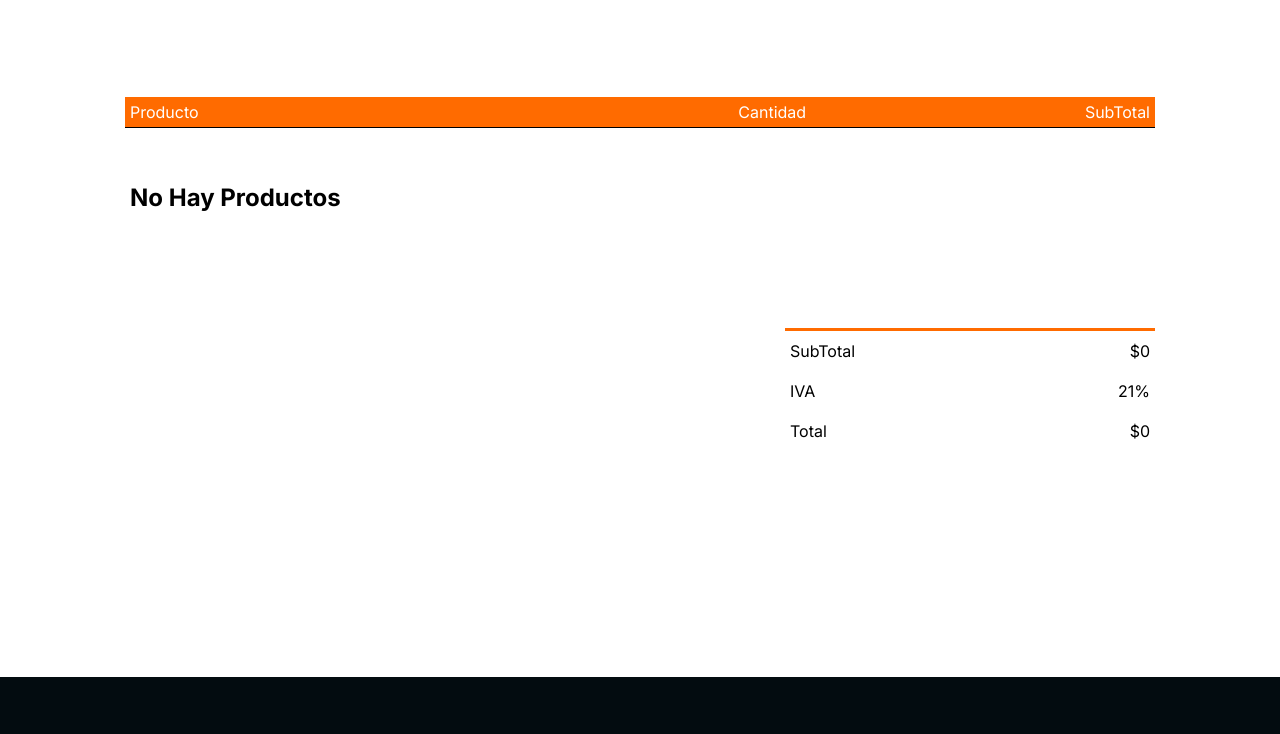
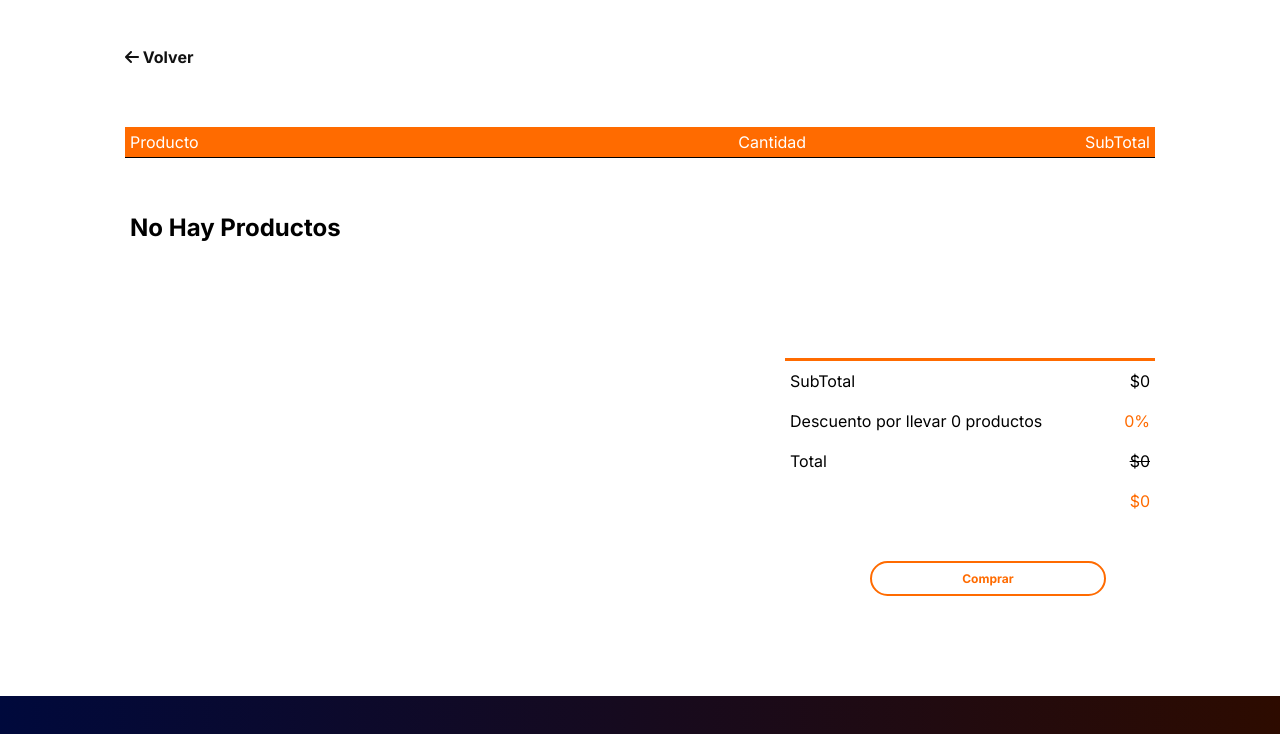
Before and after one commit to RafaelGini/JustBuy.github.io, a plain HTML site: page pages/carrito.html in a window 1280 px wide. Shown: the part 63-797 px from the top of the page. Drawn offline with Linux system fonts and the light colour scheme.

Commit message:
Nuevo: cuarto commit

```diff
--- a/css/style.css
+++ b/css/style.css
@@ -115,8 +115,7 @@ p{
 }
 
 .btn:hover{
-    transform: scale(1.04);
-    border: 1px solid #000;
+    transform: scale(1.05);
 }
 
 .header{
@@ -300,7 +299,7 @@ h4{
 }
 
 .footer{
-    background-color: var(--azul1);
+    background: linear-gradient(to right, #00093c, #2d0b00);
     color: #fff;
     font-size: 14px;
     padding: 60px 0 20px;
@@ -467,7 +466,7 @@ input{
 }
 
 .cart-page{
-    margin: 80px auto;
+    margin: 60px auto;
     min-height: 500px;
 }
 
@@ -550,6 +549,49 @@ th:last-child{
 .cursor-pointer{
     cursor: pointer;
 }
+
+.btn-comprar{
+    cursor: pointer;
+    display: inline-block;
+    background-color: #fff;
+    color: var(--paleta1);
+    font-weight: bold;
+    padding: 8px 90px;
+    margin: 30px 0;
+    border-radius: 30px;
+    border: 2px solid var(--paleta1);
+    transition: all 0.2s;
+}
+
+.btn-comprar:hover{
+    transform: scale(1.1);
+}
+
+.p-descontado{
+    text-decoration: line-through;
+}
+
+.p-descuento{
+    color: var(--paleta1);
+}
+
+.a-volver{
+    margin-top: 30px;
+}
+
+.a-volver a{
+    font-weight: bold;
+}
+
+.a-volver a:hover{
+    text-decoration: underline;
+}
+
+
+/* ======================  Section ======================*/
+
+
+
 
 /* ======================  Media Query Menu ======================*/
 @media only screen and (max-width: 800px){
--- a/js/carrito.js
+++ b/js/carrito.js
@@ -3,6 +3,7 @@ const Carrito = getFromDataBase('carrito');
 const mainDiv = document.querySelector(".cart-page");
 const ContenedorDeProductos = document.getElementById("CargarCarrito");
 const divPrecioTotal = document.querySelector(".total-price");
+const IVA = 1.21;
 
 // --------------------- Modulos ---------------------//
 
@@ -46,15 +47,10 @@ const CargarCarrito = () => {
     } else {
         Carrito.forEach( objeto => {
             CargarProductoAlCarrito(objeto);
-        });
+        })
     }
 
     CargarTotal();
-}
-
-const TotalCarrito = () =>{
-    if (Carrito == null || Carrito.length == 0)return 0;
-    return Carrito.reduce((acc, prod) => acc + (prod.precio * prod.cantidad), 0);
 }
 
 const CargarProductoAlCarrito = (producto) =>{
@@ -82,7 +78,7 @@ const CargarProductoAlCarrito = (producto) =>{
     tr.appendChild(td3);
     ContenedorDeProductos.appendChild(tr);
 
-    //Eventos a los botones
+    //Evento: Remover un producto del carrito
      const removeBtn = document.querySelector(`#producto-${producto.id} .cart-info a`);
     removeBtn.addEventListener('click', () => {
         Carrito.splice(inCarrito(producto), 1);
@@ -90,6 +86,7 @@ const CargarProductoAlCarrito = (producto) =>{
         CargarCarrito();
     });
 
+    //Evento: Alterar la cantidad de un producto
     const quantityInput = document.querySelector(`#producto-${producto.id} td input`);
     quantityInput.addEventListener('change', () => {
         if (quantityInput.value < 0){
@@ -100,12 +97,9 @@ const CargarProductoAlCarrito = (producto) =>{
             quantityInput.value = 999;
             alert(`El maximo de productos a comprar es 999 unidades`)
         }
-
         const precioTotalDelProducto = document.querySelector(`#producto-${producto.id}`).lastElementChild;
         const nuevoPrecio = producto.precio * quantityInput.value;
-
         precioTotalDelProducto.innerHTML = `$${(nuevoPrecio).toLocaleString('en-US')}`;
-
         Carrito[inCarrito(producto)].cantidad = quantityInput.value;
         setToDataBase('carrito', Carrito);
         CargarTotal();
@@ -115,22 +109,43 @@ const CargarProductoAlCarrito = (producto) =>{
 const CargarTotal = () => {
     divPrecioTotal.innerHTML = ``;
     const ContenedorTable = document.createElement('table');
-    const IVA = 1.21;
     const total = TotalCarrito();
+    const CantidadProductos = CantidadDeProductos();
+    const DescuentoJustBuy = Descuento(CantidadProductos);
+    const DescuentoTotal = parseInt((total * (1 - (DescuentoJustBuy / 100)))).toLocaleString('en-US');
     ContenedorTable.innerHTML = `<tr>
                                      <td>SubTotal</td>
                                      <td>$${(total).toLocaleString('en-US')}</td>
                                  </tr>
                                  <tr>
-                                     <td>IVA</td>
-                                     <td>21%</td>
+                                     <td>Descuento por llevar ${CantidadProductos} productos</td>
+                                     <td class="p-descuento">${DescuentoJustBuy}%</td>
                                  </tr>
                                  <tr>
                                      <td>Total</td>
-                                     <td>$${(total * IVA).toLocaleString('en-US')}</td>
+                                     <td class="p-descontado" >$${(total).toLocaleString('en-US')}</td>
+                                 </tr>
+                                 <tr>
+                                     <td></td>
+                                     <td class="p-descuento" >$${DescuentoTotal}</td>
+                                 </tr>
+                                 <tr>
+                                    <td><a class="btn-comprar" id="comprar-btn">Comprar</a></td>
                                  </tr>`;
     divPrecioTotal.appendChild(ContenedorTable);
+
+    //Evento: Se presiono el boton de compra
+    const btnComprar = document.getElementById("comprar-btn");
+    btnComprar.addEventListener('click', () => {
+        if (confirm(`Esta seguro que desea comprar estos productos por $${(TotalCarrito() * IVA).toLocaleString('en-US')} ?`)){
+            alert(`Muchas Gracias por su compra! Sus productos serán entregados mañana a su domicilio :)`);
+            while(Carrito.length) Carrito.pop();
+            setToDataBase('carrito', Carrito);
+            CargarCarrito();
+        }
+    });
 }
+
 
 const inCarrito = (productoVerificar) => {
     //retorna la posicion del objeto en el array carrito, retorna -1 si no está
@@ -141,5 +156,24 @@ const inCarrito = (productoVerificar) => {
     return -1;
 }
 
+const TotalCarrito = () => {
+    if (Carrito == null || Carrito.length == 0) return 0;
+    return Carrito.reduce((acc, prod) => acc + (prod.precio * prod.cantidad), 0);
+}
+
+const CantidadDeProductos = () => {
+    return Carrito.reduce((acc, prod) => acc + parseInt(prod.cantidad), 0);
+}
+
+const Descuento = (Cantidad) => {
+    if (Cantidad >= 20){
+        return 40;
+    } else if (Cantidad > 1){
+        return Cantidad * 2;
+    } else {
+        return Cantidad;
+    }
+}
+
 // --------------------- Ejecucion Principal ---------------------//
 CargarCarrito();
--- a/pages/carrito.html
+++ b/pages/carrito.html
@@ -46,6 +46,9 @@
         </div>
     </div>
 
+    <div class="small-container a-volver">
+        <a href="detallesDeProducto.html"><i class="fa-solid fa-arrow-left"></i> Volver</a>
+    </div>
 
     <!-- ----------------- Detalles del carrito------------------ -->
     <div class="small-container cart-page">
```
Also changed, not shown: js/detallesDeProducto.js (+9 -1 lines), pages/productos.html (+1 -1 lines).
